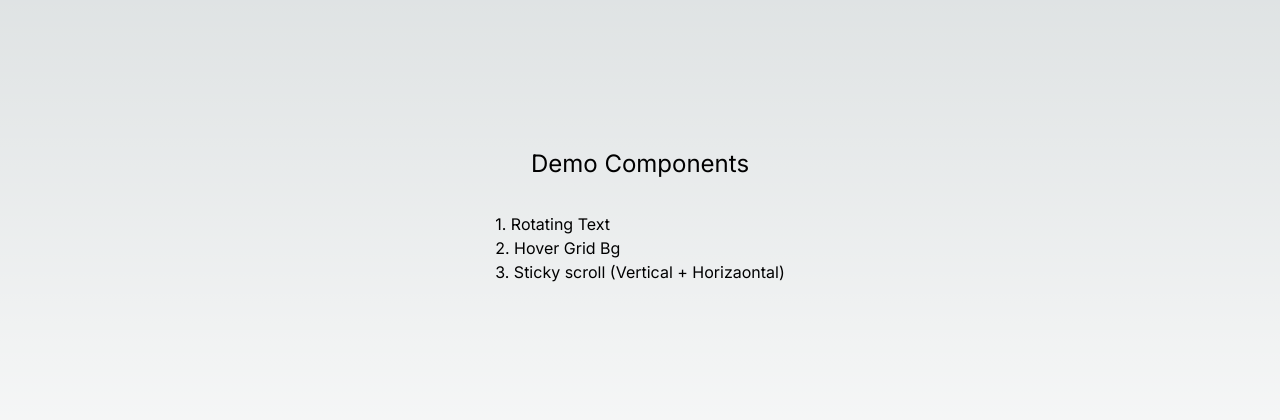
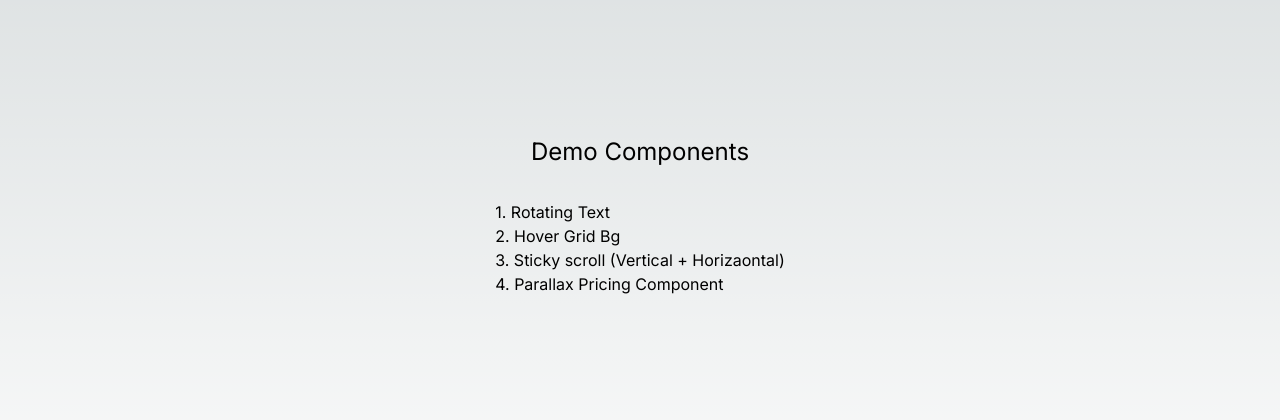
Before and after one commit to anirudhj2000/component_demo, a Next.js app: page / in a window 1280 px wide. Shown: the part 184-604 px from the top of the page. Built offline with nearby package versions, Linux system fonts and the light colour scheme.

Commit message:
setup changes for parallax effect

```diff
--- a/app/page.tsx
+++ b/app/page.tsx
@@ -15,6 +15,10 @@ let paths = [
   {
     title: "Sticky scroll (Vertical + Horizaontal)",
     path: "stickyscrolldual",
+  },
+  {
+    title: "Parallax Pricing Component",
+    path: "parallaxpricing",
   },
 ];
 
```
